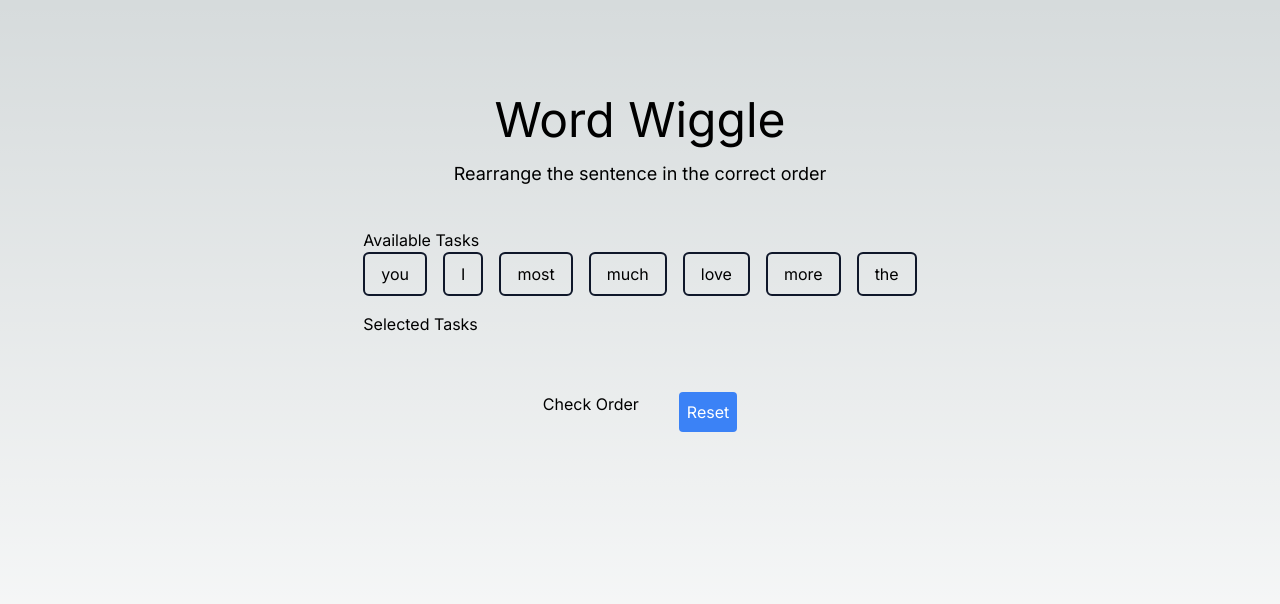
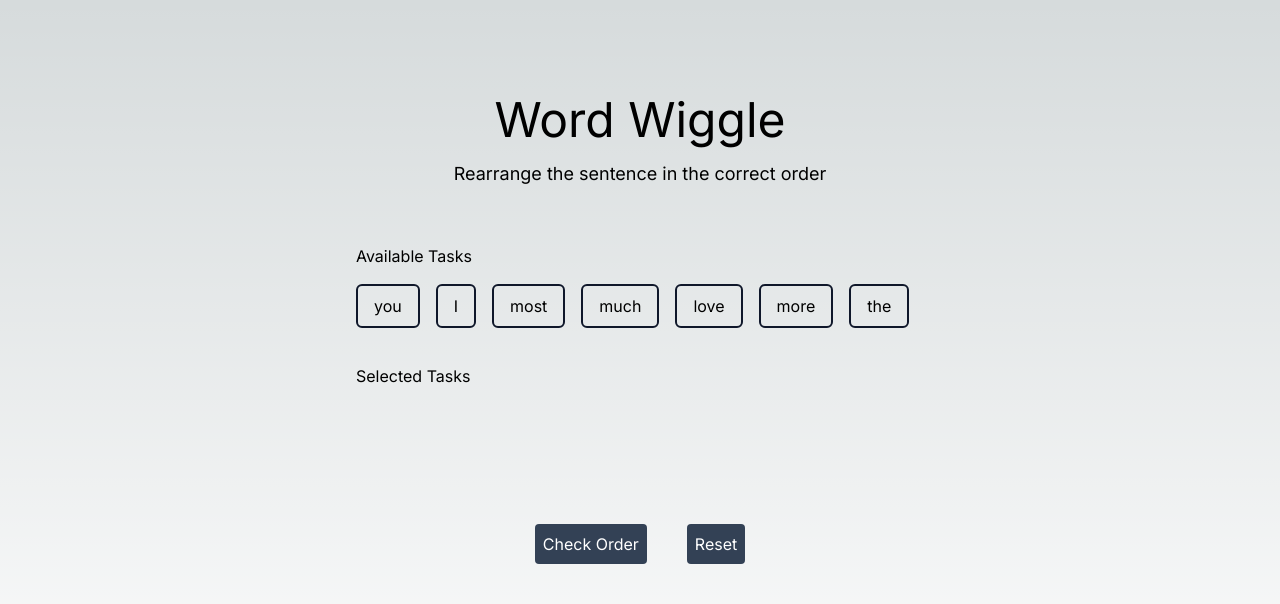
Before and after one commit to Apirak19/WordWiggle, a Next.js app: page / in a window 1280 px wide. Shown: the top 604 px of the page. Built offline with nearby package versions, Linux system fonts and the light colour scheme.

Commit message:
feat: add reset button

```diff
--- a/src/app/page.tsx
+++ b/src/app/page.tsx
@@ -129,12 +129,13 @@ export default function Home() {
           onClick={() =>
             alert(checkOrder() ? "Correct Order" : "Incorrect Order")
           }
+          className="mt-4 p-2 bg-slate-700 hover:bg-blue-400 text-white rounded"
         >
           Check Order
         </button>
         <button
           onClick={resetTasks}
-          className="mt-4 p-2 bg-blue-500 text-white rounded"
+          className="mt-4 p-2 bg-slate-700 hover:bg-red-600 text-white rounded"
         >
           Reset
         </button>
--- a/src/components/Layout.tsx
+++ b/src/components/Layout.tsx
@@ -17,10 +17,9 @@ export const Layout: React.FC<LayoutProps> = ({
   availableTasks,
   onTaskClick,
 }) => {
-
   return (
-    <div className="column flex flex-col gap-4">
-      <div className="column">
+    <div className=" flex flex-col  w-full max-w-[600px]">
+      <div className=" flex flex-col gap-4 w-full h-[120px] p-4">
         <h2>Available Tasks</h2>
         <article className="flex gap-4">
           {availableTasks.map((task) => (
@@ -34,7 +33,7 @@ export const Layout: React.FC<LayoutProps> = ({
           ))}
         </article>
       </div>
-      <div className="column">
+      <div className=" flex flex-col gap-4 w-full h-[120px] p-4">
         <h2>Selected Tasks</h2>
         <article className="flex gap-4">
           <SortableContext
```
